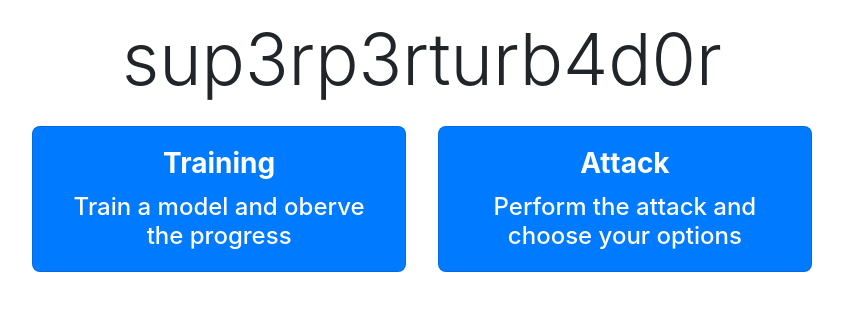
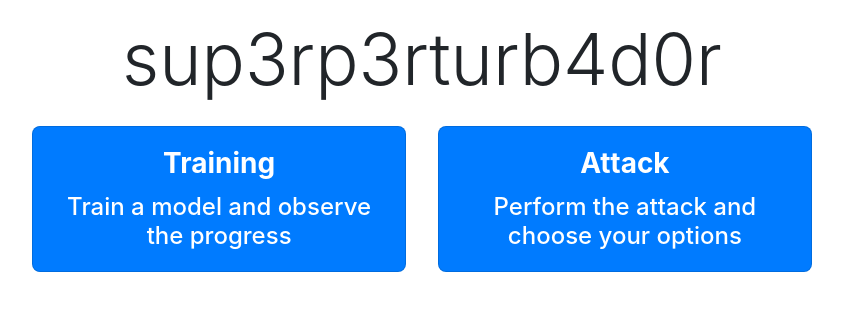
Before and after one commit to LPirch/informaticup2019, a Django app: page / in a window 1280 px wide. Shown: the top 311 px of the page, without its empty margins (218-1061 px from the left). Run offline with Django 3.2, Linux system fonts and the light colour scheme; some libraries are stand-ins or nearby versions.

Commit message:
incorporate Andrea's comments

```diff
--- a/templates/train/overview.html
+++ b/templates/train/overview.html
@@ -31,7 +31,7 @@
 		<th scope="col">Name</th>
 		<th scope="col">Size</th>
 		<th scope="col">Last Modified</th>
-		<th scope="col"><!--link to attack--></th>
+		<th scope="col" class="text-center">Attack</th>
 		<th scope="col"><!--info column--></th>
 		<th scope="col"><!--delete column--></th>
 		</tr>
--- a/templates/welcome.html
+++ b/templates/welcome.html
@@ -27,7 +27,7 @@
 							<div class="card-body ">
 								<h3 class="card-title">Training</h3>
 								<i class="fas fa-brain"></i>
-								<h4 class="card-text">Train a model and oberve the progress</h4>
+								<h4 class="card-text">Train a model and observe the progress</h4>
 							</div>
 						</a>
 					</div>
```
